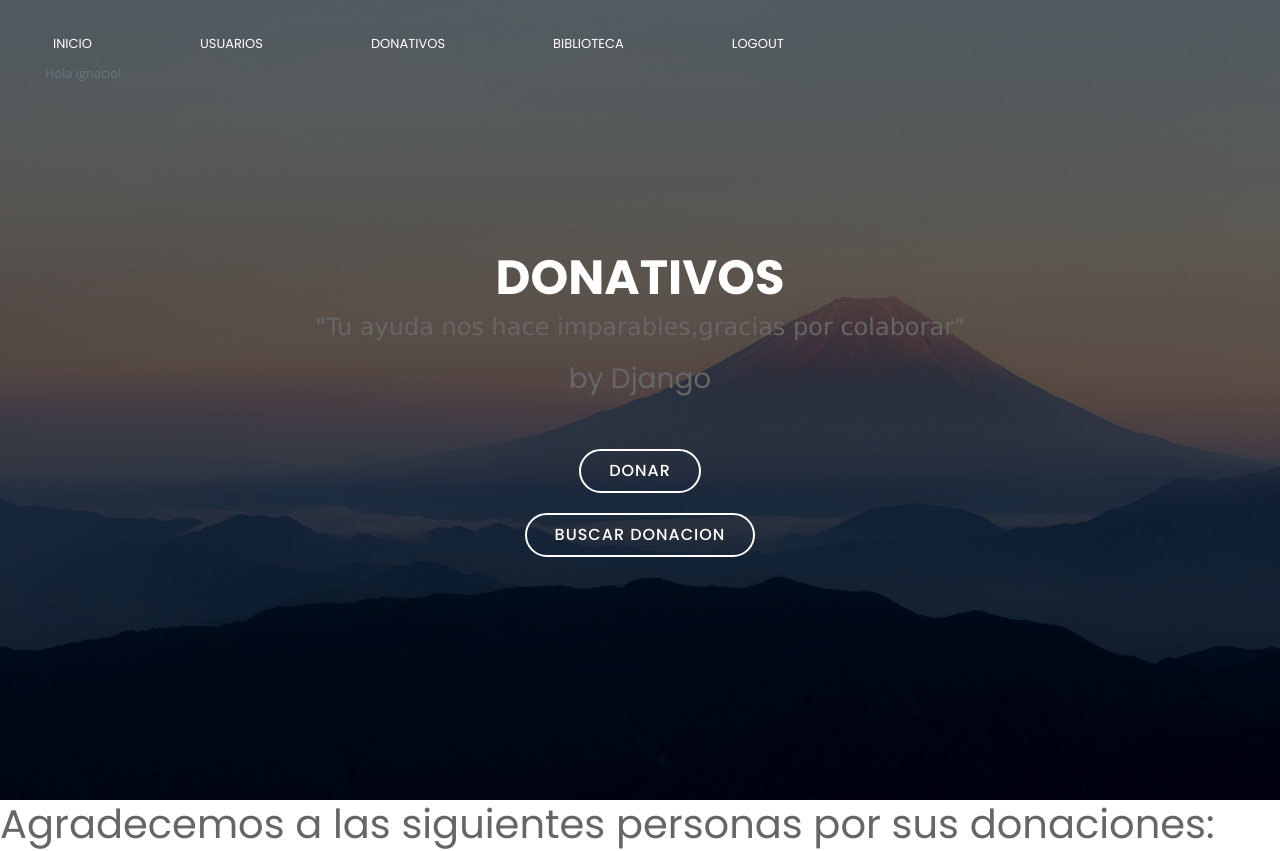
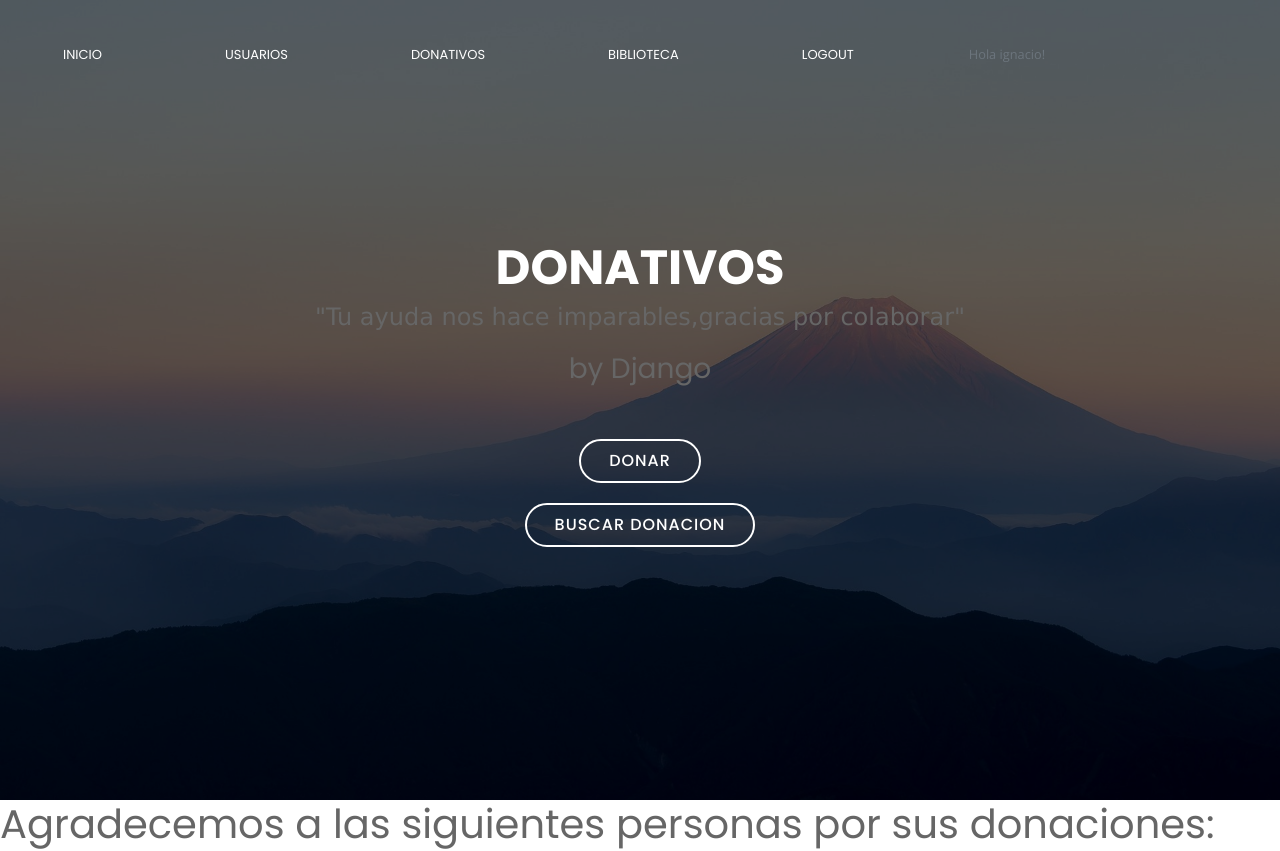
Before and after one commit to ignatius21/Entrega1-Florencia-Chavez-Isabel-Xavier-Ignacio-Moreno, a Django app: page /AppEntrega/donativo in a window 1280 px wide. Shown: the top 851 px of the page. Run offline with Django 4.2, Linux system fonts and the light colour scheme; a user stored in the database is signed in; data comes from the database, SQL or seed files in the repository; some libraries are stand-ins or nearby versions.

Commit message:
cambio en el estilo del menu principal

```diff
--- a/AppEntrega/static/AppEntrega/css/style.css
+++ b/AppEntrega/static/AppEntrega/css/style.css
@@ -172,7 +172,7 @@ h1, h2, h3, h4, h5, h6 {
 }
 
 #hero h1 {
-  margin: 20px 0 10px 0;
+  margin: 0px 0 10px 0;
   font-size: 48px;
   font-weight: 700;
   line-height: 50px;
@@ -226,8 +226,8 @@ h1, h2, h3, h4, h5, h6 {
 --------------------------------------------------------------*/
 /* Nav Menu Essentials */
 .nav-menu, .nav-menu * {
-  margin: auto;
-  padding-right: 140px;
+  margin: 5px;
+  padding-right: 50px;
   list-style: none;
 
 }
```
